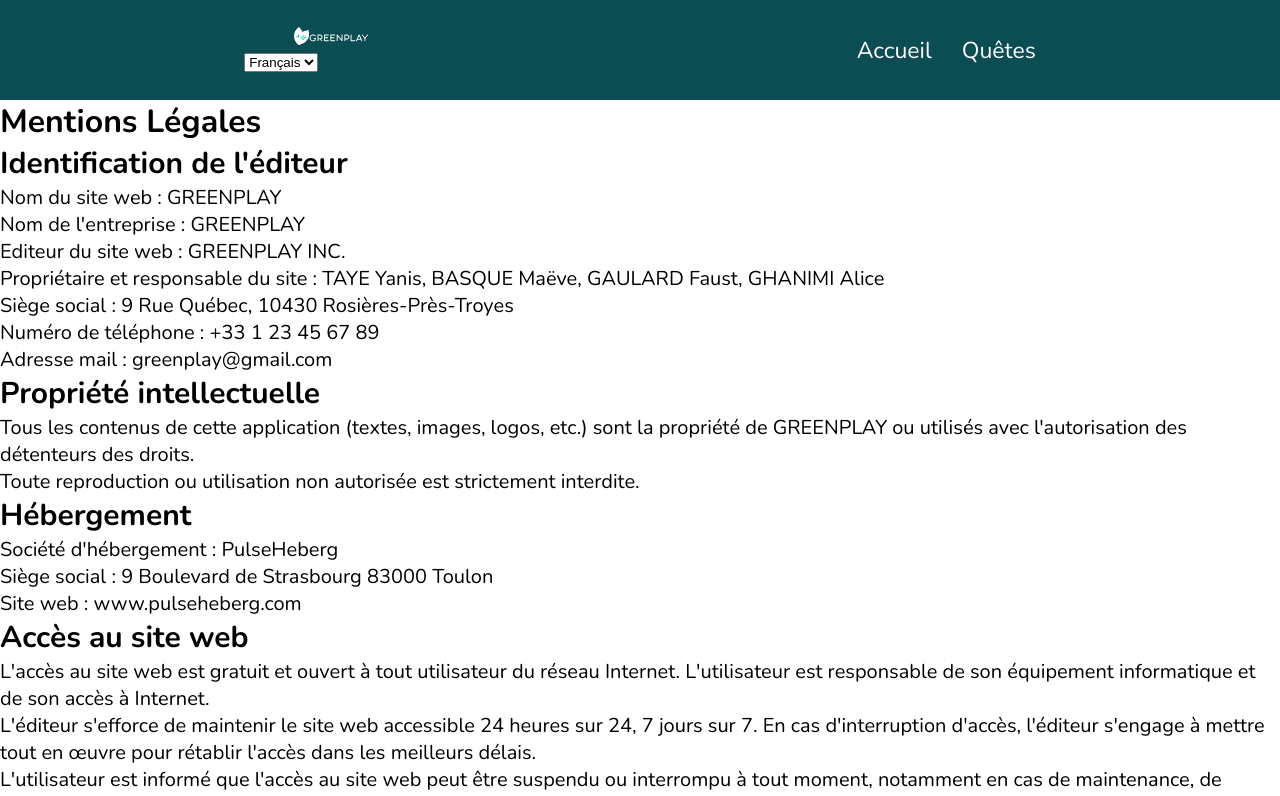
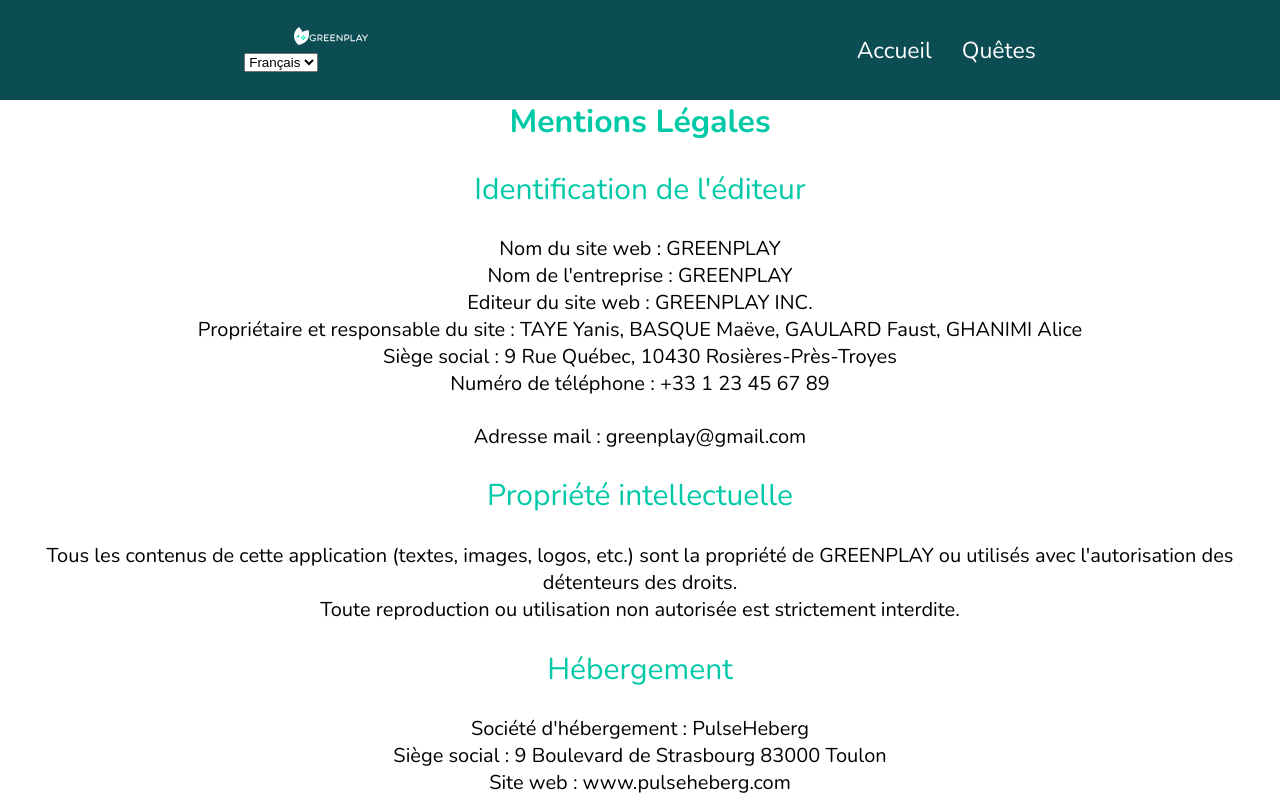
Before and after one commit to AliceGH-mmi22g02/SAE401, a Vue app: page /Mentions in a window 1280 px wide. Shown: the top 796 px of the page. Built offline with nearby package versions, Linux system fonts and the light colour scheme.

Commit message:
SASS Mentions

```diff
--- /dev/null
+++ b/src/assets/css/scss_page/_mentions.scss
@@ -0,0 +1,22 @@
+@import "../main";
+
+body {
+  text-align: center;
+  font-family: $font-primary;
+
+  h1 {
+    color: $primary-color2;
+    font-weight: $font-bold;
+  }
+
+  h2 {
+    margin-top: 2%;
+    color: $primary-color2;
+    font-weight: $font-regular;
+  }
+
+  p {
+    margin-top: 2%;
+    font-weight: $font-regular;
+  }
+}
--- a/src/views/MentionView.vue
+++ b/src/views/MentionView.vue
@@ -14,3 +14,6 @@
 </template>
 <script>
 </script>
+<style lang="scss">
+@import "src/assets/css/scss_page/mentions";
+</style>
```
